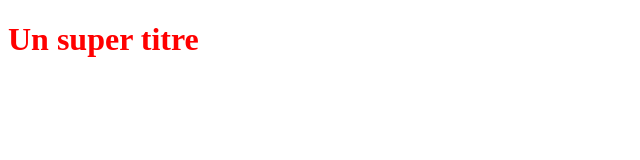
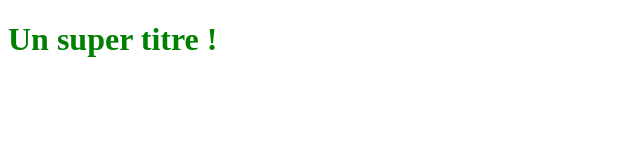
Before and after one commit to Rayzshe/OpenClassroomsProject, a plain HTML site: page index.html in a window 1280 px wide. Shown: the whole page, without its empty margins (0-640 px from the left). Drawn offline with Linux system fonts and the light colour scheme.

Commit message:
Modification du titre h1 et de la couleur du titre h1

```diff
--- a/index.html
+++ b/index.html
@@ -7,6 +7,6 @@
 	<link rel="stylesheet" type="text/css" href="styles.css">
 </head>
 <body>
-	<h1>Un super titre</h1>
+	<h1>Un super titre !</h1>
 </body>
 </html>
--- a/styles.css
+++ b/styles.css
@@ -1,3 +1,3 @@
 h1 {
-	color: red;
+	color: green;
 }
```
